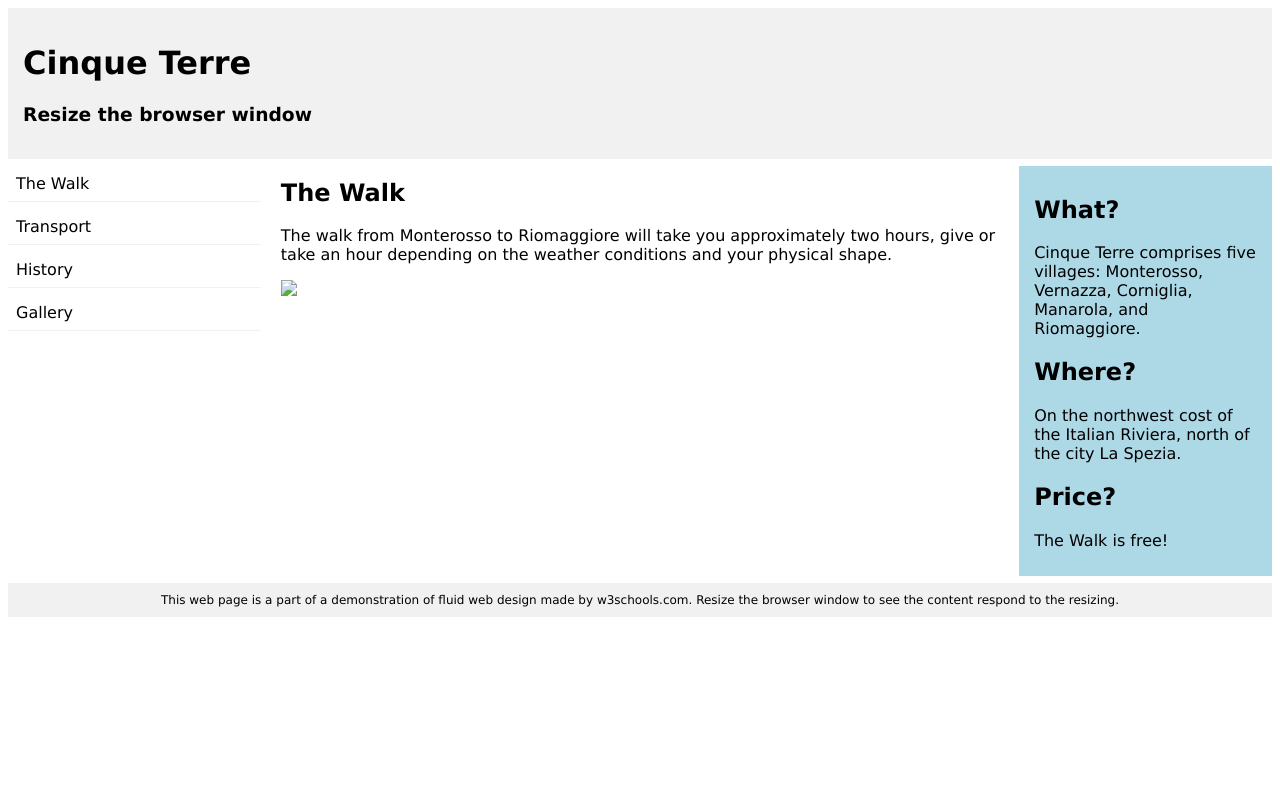
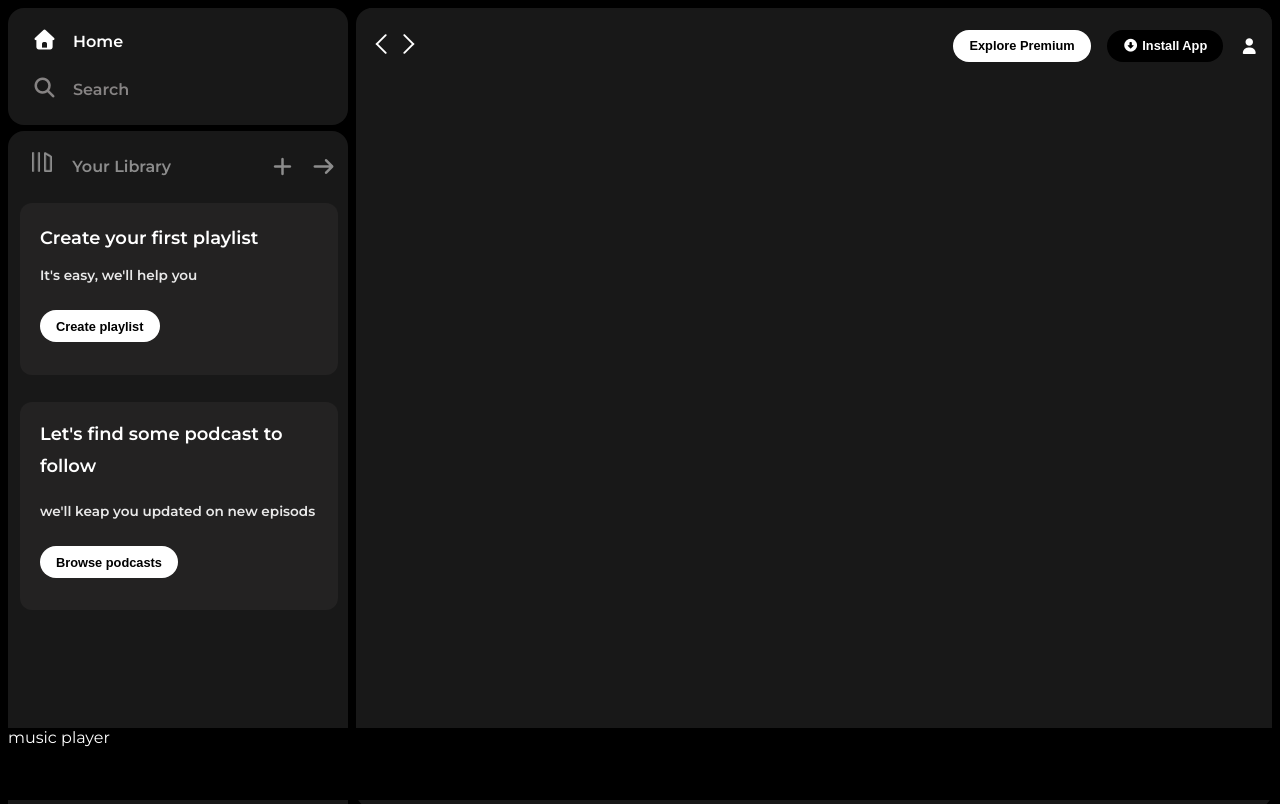
Before and after one commit to RiteshKolate21/spotify-clone, a plain HTML site: page index.html in a window 1280 px wide. Shown: the top 804 px of the page. Drawn offline with Linux system fonts and the light colour scheme.

Commit message:
sidebar and main section nav

```diff
--- a/index.html
+++ b/index.html
@@ -1,85 +1,131 @@
 <!DOCTYPE html>
-<html>
+<html lang="en">
   <head>
-<meta name="viewport" content="width=device-width, initial-scale=1.0">
+    <meta charset="UTF-8" />
+    <meta name="viewport" content="width=device-width, initial-scale=1.0" />
+
+    <title>Spotify - Web Player: Music for everyone</title>
+    <link rel="stylesheet" href="style.css" />
+
+    <link rel="icon" type="image/x-icon" href="./images/logo.png" />
+
+    <link
+      rel="stylesheet"
+      href="https://cdnjs.cloudflare.com/ajax/libs/font-awesome/7.0.0/css/all.min.css"
+      integrity="sha512-DxV+EoADOkOygM4IR9yXP8Sb2qwgidEmeqAEmDKIOfPRQZOWbXCzLC6vjbZyy0vPisbH2SyW27+ddLVCN+OMzQ=="
+      crossorigin="anonymous"
+      referrerpolicy="no-referrer"
+    />
+
+    <!--font-->
+    <link rel="preconnect" href="https://fonts.googleapis.com" />
+    <link rel="preconnect" href="https://fonts.gstatic.com" crossorigin />
+    <link
+      href="https://fonts.googleapis.com/css2?family=Montserrat:ital,wght@0,100..900;1,100..900&display=swap"
+      rel="stylesheet"
+    />
+    <!--font-->
+
+
     <style>
-* {
-  box-sizing: border-box;
-}
-.menu {
-  float: left;
-  width: 20%;
-}
-.menuitem {
-  padding: 8px;
-  margin-top: 7px;
-  border-bottom: 1px solid #f1f1f1;
-}
-.main {
-  float: left;
-  width: 60%;
-  padding: 0 20px;
-  overflow: hidden;
-}
-.right {
-  background-color: lightblue;
-  float: left;
-  width: 20%;
-  padding: 10px 15px;
-  margin-top: 7px;
+/* width */
+::-webkit-scrollbar {
+  width: 10px;
+
 }
 
-@media only screen and (max-width:800px) {
-  /* For tablets: */
-  .main {
-    width: 80%;
-    padding: 0;
+/* Track */
+::-webkit-scrollbar-track {
+  background: #35333300;
+  border-radius: 0.5rem;
 }
-  .right {
-    width: 100%;
+
+/* Handle */
+::-webkit-scrollbar-thumb {
+  background: #f5f5f525;
+  border-radius: 1rem;
 }
-}
-@media only screen and (max-width:500px) {
-  /* For mobile phones: */
-  .menu, .main, .right {
-    width: 100%;
-  }
+
+/* Handle on hover */
+::-webkit-scrollbar-thumb:hover {
+  background: #e8e8e86c;
 }
 </style>
   </head>
-<body style="font-family:Verdana;">
 
-<div style="background-color:#f1f1f1;padding:15px;">
-  <h1>Cinque Terre</h1>
-  <h3>Resize the browser window</h3>
+  <body>
+    <div class="main">
+      <div class="sidebar">
+        <div class="nav">
+          <div class="nav-option">
+            <i class="fa-solid fa-house"></i><a href="#">Home</a>
           </div>
 
-<div style="overflow:auto">
-  <div class="menu">
-    <div class="menuitem">The Walk</div>
-    <div class="menuitem">Transport</div>
-    <div class="menuitem">History</div>
-    <div class="menuitem">Gallery</div>
-  </div>
-
-  <div class="main">
-    <h2>The Walk</h2>
-    <p>The walk from Monterosso to Riomaggiore will take you approximately two hours, give or take an hour depending on the weather conditions and your physical shape.</p>
-    <img src="img_5terre.jpg" style="width:100%">
-  </div>
-
-  <div class="right">
-    <h2>What?</h2>
-    <p>Cinque Terre comprises five villages: Monterosso, Vernazza, Corniglia, Manarola, and Riomaggiore.</p>
-    <h2>Where?</h2>
-    <p>On the northwest cost of the Italian Riviera, north of the city La Spezia.</p>
-    <h2>Price?</h2>
-    <p>The Walk is free!</p>
+          <div class="nav-option">
+            <i class="fa-solid fa-magnifying-glass hi"></i
+            ><a href="#" class="hi">Search</a>
           </div>
         </div>
 
 
-<div style="background-color:#f1f1f1;text-align:center;padding:10px;margin-top:7px;font-size:12px;"> This web page is a part of a demonstration of fluid web design made by w3schools.com. Resize the browser window to see the content respond to the resizing.</div>
+        <div class="library">
+          <div class="options">
 
+            <div class="lib-option nav-option">
+              <img src="./images/library_icon.png" alt="" />
+              <a href="#">Your Library</a>
+            </div>
+
+            <div class="icons">
+              <i class="fa-solid fa-plus"></i>
+              <i class="fa-solid fa-arrow-right"></i>
+            </div>
+          </div>
+
+          <!--box-->
+            <div class="lib-box">
+                <div class="box">
+                    <div class="box-p1">Create your first playlist</div>
+                    <div class="box-p2">It's easy, we'll help you</div>
+                    <button class="badge">Create playlist</button>
+                </div>
+
+                <div class="box2">
+                    <div class="box-p1">Let's find some podcast to follow</div>
+                    <div class="box-p2">we'll keap you updated on new episods</div>
+                    <button class="badge">Browse podcasts</button>
+                </div>
+
+            </div>
+          <!--box end-->
+
+
+        </div>
+      </div>
+
+      <!--main -->
+      <div class="main-content">
+        <div class="sticy-nav">
+            <div class="c">
+                <img src="./images/backward_icon.png" alt="backword">
+                <img src="./images/forward_icon.png" class="hide" alt="forword">
+            </div>
+         <div class="sticy-nav-options">
+             <button class="badge hide">Explore Premium</button>
+            <button class="badge badge2"><i class="fa-solid fa-circle-down"></i> Install App</button>
+            <i class="fa-solid fa-user" style="color: #ffffff;"></i>
+         </div>
+
+        </div>
+
+        <div class="cards"></div>
+      </div>
+       <!--main end -->
+
+
+
+
+      <div class="music-player">music player</div>
+    </div>
   </body>
 </html>
--- a/style.css
+++ b/style.css
@@ -0,0 +1,260 @@
+body{
+  font-family: "Montserrat", sans-serif;
+  font-optical-sizing: auto;
+  font-weight: 400;
+  font-style: normal;
+  margin: 0;
+  background-color: black;
+  color: white;
+  overflow: hidden;
+  /* regular 400,medium 500 semibold 600 bold 700 */
+}
+.main
+{
+    display: flex;
+    height: 100vh;
+    padding: 0.5rem;
+
+}
+.sidebar
+{   width: 340px;
+    background-color:#000000;
+    border-radius: 1rem;
+}
+.main-content
+{
+   background-color: #181818;
+   flex:1;
+   border-radius: 1rem;
+   overflow: auto;
+}
+.music-player
+{
+    position: fixed;
+    bottom:0px;
+    width: 100%;
+    height: 72px;
+    background-color:black;
+}
+.nav-option a
+{
+    text-decoration: none;
+    color: white;
+    font-size: 1rem;
+    font-weight: 600;
+    margin-left: 1rem;
+
+}
+.nav
+{
+    border-radius: 1rem;
+    background-color: #181818;
+    display: flex;
+    flex-direction: column;
+    justify-content: center;
+    height: 6.3rem;
+
+    padding: 0.5rem 0.75rem;
+
+}
+.nav-option
+{
+    line-height: 2.5rem;
+    padding: 0.25rem 0.75rem;
+}
+.nav-option i{
+    font-size: 1.25rem;
+}
+
+.nav-option .hi {
+  color: rgb(134, 131, 131);
+  transition: color 0.3s ease;
+}
+.nav-option:hover .hi {
+  color: white
+}
+.lib-option img{
+    height: 1.25rem;
+    width: 1.25rem;
+}
+a{
+    color: white;
+    text-decoration: none;
+    font-size: 1rem;
+    font-weight: 600;
+}
+.library
+{
+    border-radius: 1rem;
+    background-color: #181818;
+
+    height: 100%;
+    margin-top: 0.4rem;
+    padding: 0.75rem 0.75rem;
+
+}
+.icons {
+   font-size: 1.25rem;
+   opacity: 0.5;
+   transition: all 0.3s ease;
+   margin-left: 2.5rem;
+   display: flex;
+   align-items: center;
+   cursor: pointer;
+}
+.icons:hover{
+   opacity:1;
+}
+.lib-option{
+   opacity: 0.5;
+   transition: all 0.3s ease;
+}
+.lib-option:hover{
+ opacity: 1;
+
+}
+.icons i
+{
+margin-left: 1rem;
+}
+
+.options {
+    display: flex;
+    justify-content: space-between;
+    align-items: center;
+
+}
+
+.main-content
+{
+    margin-left: 0.5rem;
+}
+
+
+.box
+{
+    margin: 0.75rem 0 1.65rem 0;
+    padding: 1rem 1.25rem;
+    width: 17.4rem;
+    height: 8.75rem;
+    background-color: #232222;
+    border-radius: 0.75rem;
+
+}
+
+.box-p1,.box-p2
+{
+    line-height: 2.35rem;
+}
+
+.box-p1
+{
+    font-size: 1.12rem;
+    font-weight: 600;
+}
+.box-p2
+{
+    font-size: 0.85rem;
+    font-weight: 600;
+    opacity: 0.9;
+}
+
+
+.box2
+{
+    margin: 0.75rem 0 1.65rem 0;
+    padding: 1rem 1.25rem;
+    width: 17.4rem;
+    height: 11rem;
+    background-color: #232222;
+    border-radius: 0.75rem;
+
+}
+
+.box2 .box-p1
+{
+    font-size: 1.12rem;
+    font-weight: 600;
+    line-height: 2rem;
+    margin-bottom: 0.7rem;
+}
+
+.badge
+{
+    font-size: 0.8rem;
+    font-weight: 700;
+    background-color: white;
+    padding: 0.25rem 1rem;
+    border:none;
+    border-radius: 6rem;
+    height: 2rem;
+    transition: all 0.2s ease;
+    width: fit-content;
+    margin-top: 1rem;
+}
+
+.box button:hover
+{
+    transform: scale(1.05);
+}
+
+.fa
+{
+    font-size: 1.1rem;
+}
+
+
+.sticy-nav
+{
+position: sticky;
+top: 0;
+background-color: #181818;
+display: flex;
+justify-content: space-between;
+align-items: center;
+padding: 0.35rem 0;
+margin-left: 0.80rem;
+
+}
+.cards
+{
+    color: #232222;
+}
+
+.sticy-nav img{
+    margin-top: 1rem;
+
+}
+
+.sticy-nav-options
+{
+    display: flex;
+    justify-content: center;
+    align-items: center;
+    margin-right: 0.80rem;
+}
+
+.fa-user
+{
+    margin-top: 1rem;
+}
+
+.sticy-nav-options button
+{
+    margin-right: 1rem;
+}
+
+.badge2
+{
+background-color: black;
+color: white;
+}
+
+
+@media(max-width: 1000px)
+{
+    .hide
+    {
+        display: none;
+    }
+}
```
Lines whose indentation alone changed are shown as unchanged.
